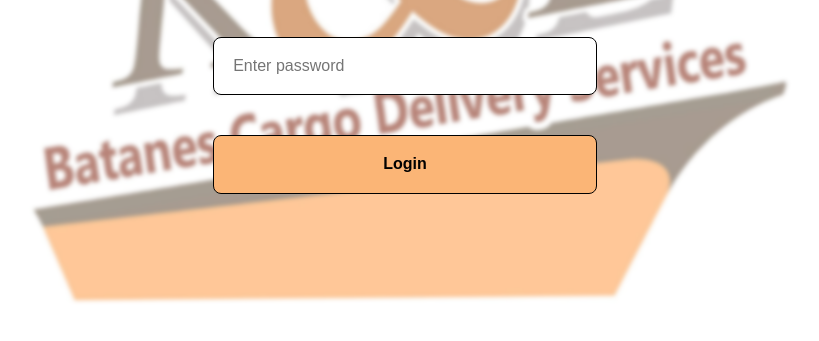
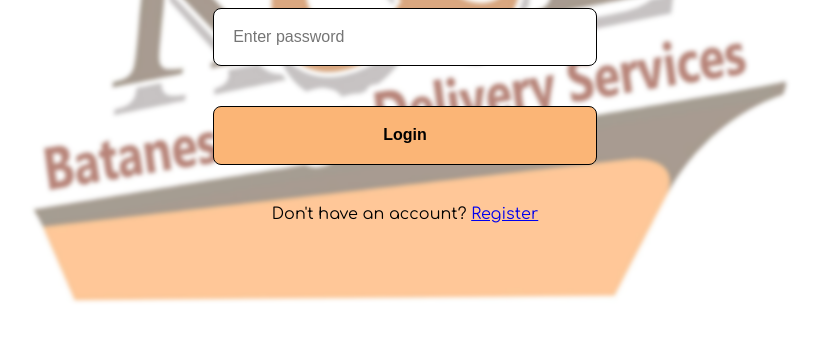
Before and after one commit to qxb3/commision_kester_malupa, a plain HTML site: page admin/login/index.html in a window 1280 px wide. Shown: the part 369-710 px from the top of the page, without its empty margins (235-1054 px from the left). Drawn offline with nearby package versions, Linux system fonts and the light colour scheme.

Commit message:
login / register fix

```diff
--- a/admin/login/index.html
+++ b/admin/login/index.html
@@ -29,6 +29,9 @@
         <input id="password" type="password" placeholder="Enter password" required />
 
         <button type="submit">Login</button>
+        <p>
+          Don't have an account? <a href="/admin/register">Register</a>
+        </p>
       </form>
     </main>
   </body>
```
Also changed, not shown: admin/register/index.html (+3 -0 lines).
